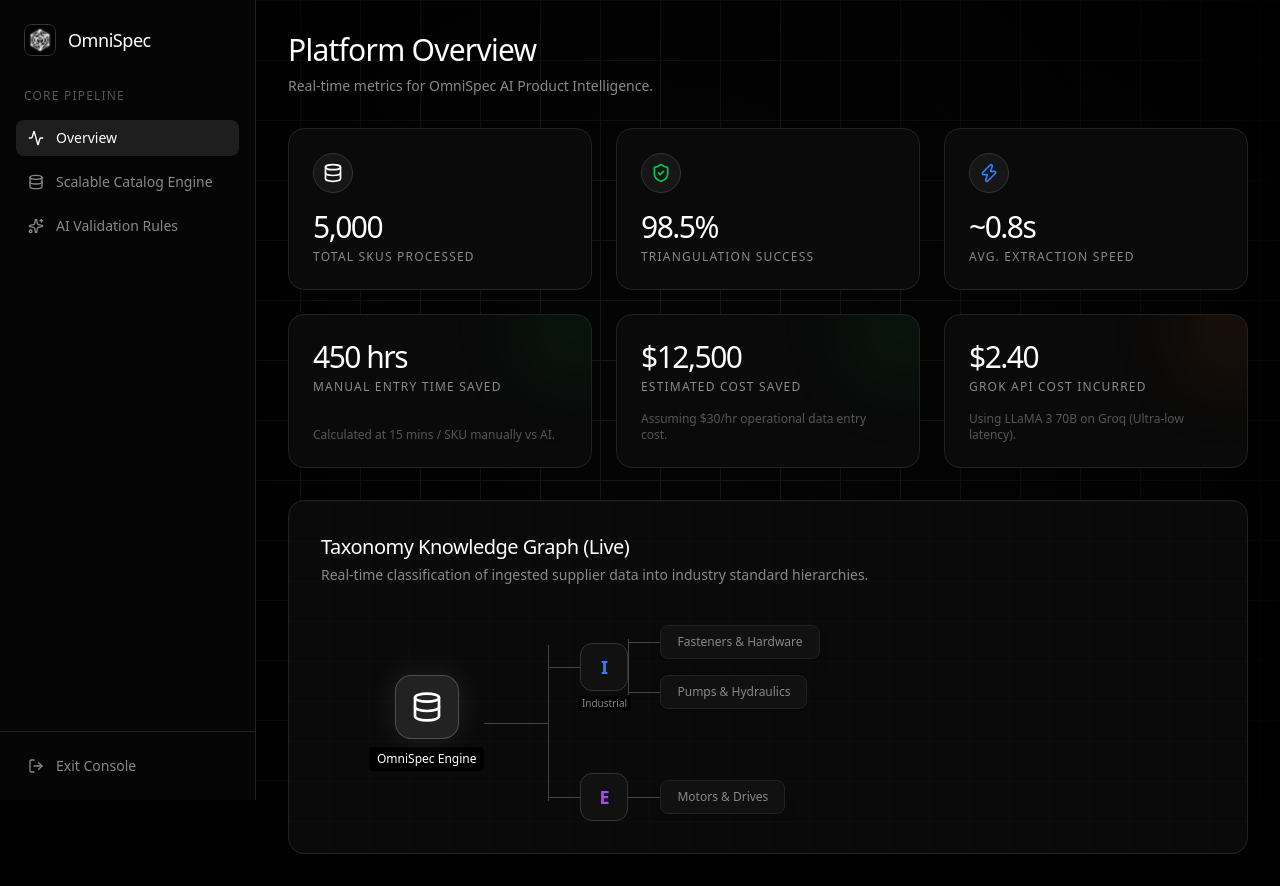
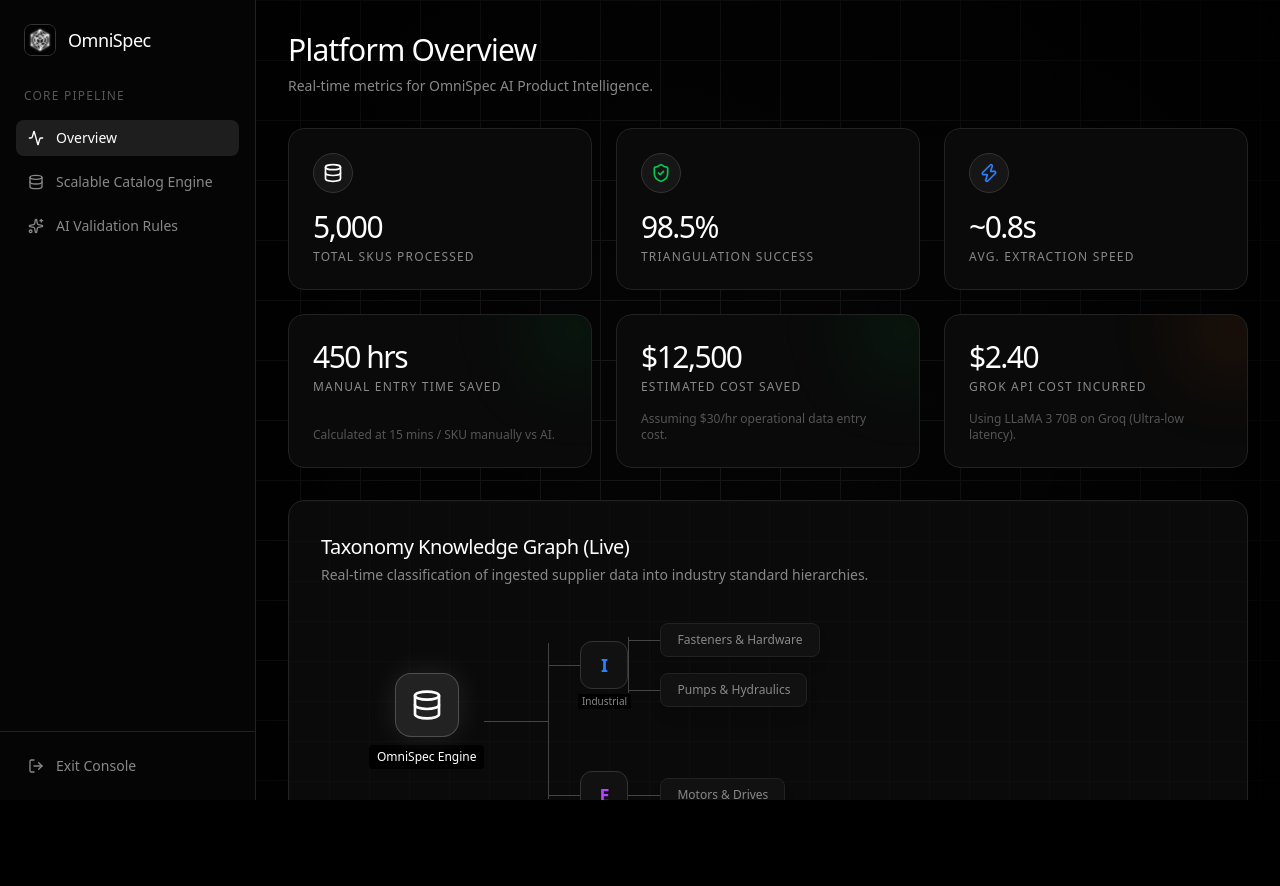
Before and after one commit to Abhi666-max/OmniSpec, a Next.js app in the folder frontend/: page /dashboard in a window 1280 px wide. After the commit the page ends 800 px from the top, so only its background shows below. Built offline with nearby package versions, Linux system fonts and the light colour scheme.

Commit message:
Optimize Layout: Apple-level Scrollbars and Native App Framework

```diff
--- a/frontend/src/app/dashboard/page.tsx
+++ b/frontend/src/app/dashboard/page.tsx
@@ -113,7 +113,7 @@
   };
 
   return (
-    <main className="relative min-h-screen bg-black overflow-hidden selection:bg-white/20 selection:text-white cursor-none flex">
+    <main className="relative h-screen bg-black overflow-hidden selection:bg-white/20 selection:text-white cursor-none flex">
       <Cursor />
 
       {/* Background stays everywhere */}
@@ -125,7 +125,7 @@
       <Sidebar activeTab={activeTab} setActiveTab={setActiveTab} />
 
       {/* App Shell: Main Content Area */}
-      <div className="relative z-10 flex-1 ml-64 p-8 min-h-screen flex flex-col">
+      <div className="relative z-10 flex-1 ml-64 p-8 h-screen flex flex-col overflow-hidden">
 
         {/* Render Tab Content based on Sidebar selection */}
         {activeTab === "overview" && (
@@ -133,8 +133,8 @@
         )}
 
         {activeTab === "catalog" && (
-          <div className="w-full h-full flex flex-col">
-            <div className="flex justify-between items-end mb-8 border-b border-[#222] pb-6">
+          <div className="w-full h-full flex flex-col overflow-hidden">
+            <div className="flex justify-between items-end mb-8 border-b border-[#222] pb-6 shrink-0">
               <div>
                 <h1 className="text-3xl font-sans font-medium text-white tracking-tight">Catalog Management</h1>
                 <p className="text-sm font-sans text-[#888] mt-2">Manage and enrich your raw supplier data into Golden Records.</p>
@@ -180,13 +180,13 @@
         )}
 
         {activeTab === "validation" && (
-          <div className="w-full h-full flex flex-col">
-            <div className="mb-8">
+          <div className="w-full h-full flex flex-col overflow-hidden">
+            <div className="mb-8 shrink-0">
               <h1 className="text-3xl font-sans font-medium text-white tracking-tight">AI Validation Rules (Manual)</h1>
               <p className="text-sm font-sans text-[#888] mt-2">Manually drop a single PDF or URL to validate the pipeline extraction.</p>
             </div>
-            <div className="grid grid-cols-1 lg:grid-cols-12 gap-8 flex-1">
-              <div className="lg:col-span-4 h-full flex flex-col">
+            <div className="grid grid-cols-1 lg:grid-cols-12 gap-8 flex-1 min-h-0">
+              <div className="lg:col-span-4 h-full flex flex-col min-h-0">
                 <Dropzone onResult={(data) => {
                   setGoldenRecord(data.golden_record);
                   setSpeed(data.extraction_speed);
--- a/frontend/src/app/globals.css
+++ b/frontend/src/app/globals.css
@@ -13,6 +13,23 @@
 body {
   color: var(--foreground);
   background: var(--background);
+  overflow: hidden;
+}
+
+/* Custom Minimalist Scrollbar - macOS Style */
+.custom-scrollbar::-webkit-scrollbar {
+  width: 6px;
+  height: 6px;
+}
+.custom-scrollbar::-webkit-scrollbar-track {
+  background: transparent;
+}
+.custom-scrollbar::-webkit-scrollbar-thumb {
+  background: rgba(255, 255, 255, 0.15);
+  border-radius: 10px;
+}
+.custom-scrollbar::-webkit-scrollbar-thumb:hover {
+  background: rgba(255, 255, 255, 0.3);
 }
 
 /* Force custom cursor everywhere - Brutal mode */
```
